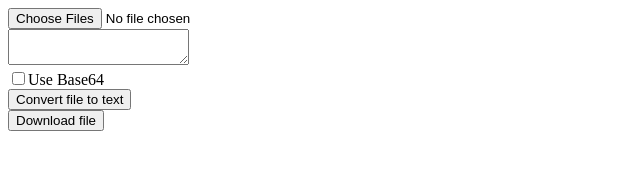
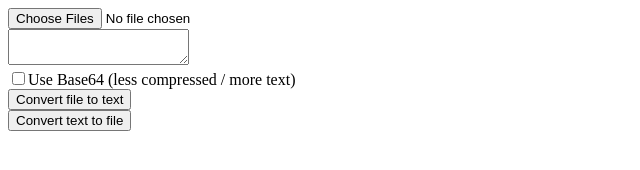
Before and after one commit to stawberri/dmfs-browser, a plain HTML site: page index.html in a window 1280 px wide. Shown: the whole page, without its empty margins (0-640 px from the left). Drawn offline with nearby package versions, Linux system fonts and the light colour scheme.

Commit message:
Clarify checkbox

```diff
--- a/index.html
+++ b/index.html
@@ -1 +1 @@
-<!DOCTYPE html><html><head><title>base65536-saver</title></head><body><form id="main-form"><input id="file-picker" type="file" multiple><br><textarea id="compressed-text"></textarea><br><label><input id="use-base64" type="checkbox">Use Base64</label><br><button id="file-to-text">Convert file to text</button><br><button id="text-to-file">Download file</button></form><script src="js/base65536.min.js"></script><script src="js/buffer.min.js"></script><script src="https://code.jquery.com/jquery-2.2.0.min.js"></script><script src="js/script.js?_=2"></script></body></html>
+<!DOCTYPE html><html><head><title>base65536-saver</title></head><body><form id="main-form"><input id="file-picker" type="file" multiple><br><textarea id="compressed-text"></textarea><br><label><input id="use-base64" type="checkbox">Use Base64 (less compressed / more text)</label><br><button id="file-to-text">Convert file to text</button><br><button id="text-to-file">Convert text to file</button></form><script src="js/base65536.min.js"></script><script src="js/buffer.min.js"></script><script src="https://code.jquery.com/jquery-2.2.0.min.js"></script><script src="js/script.js?_=2"></script></body></html>
```
Also changed, not shown: 1 other file.
